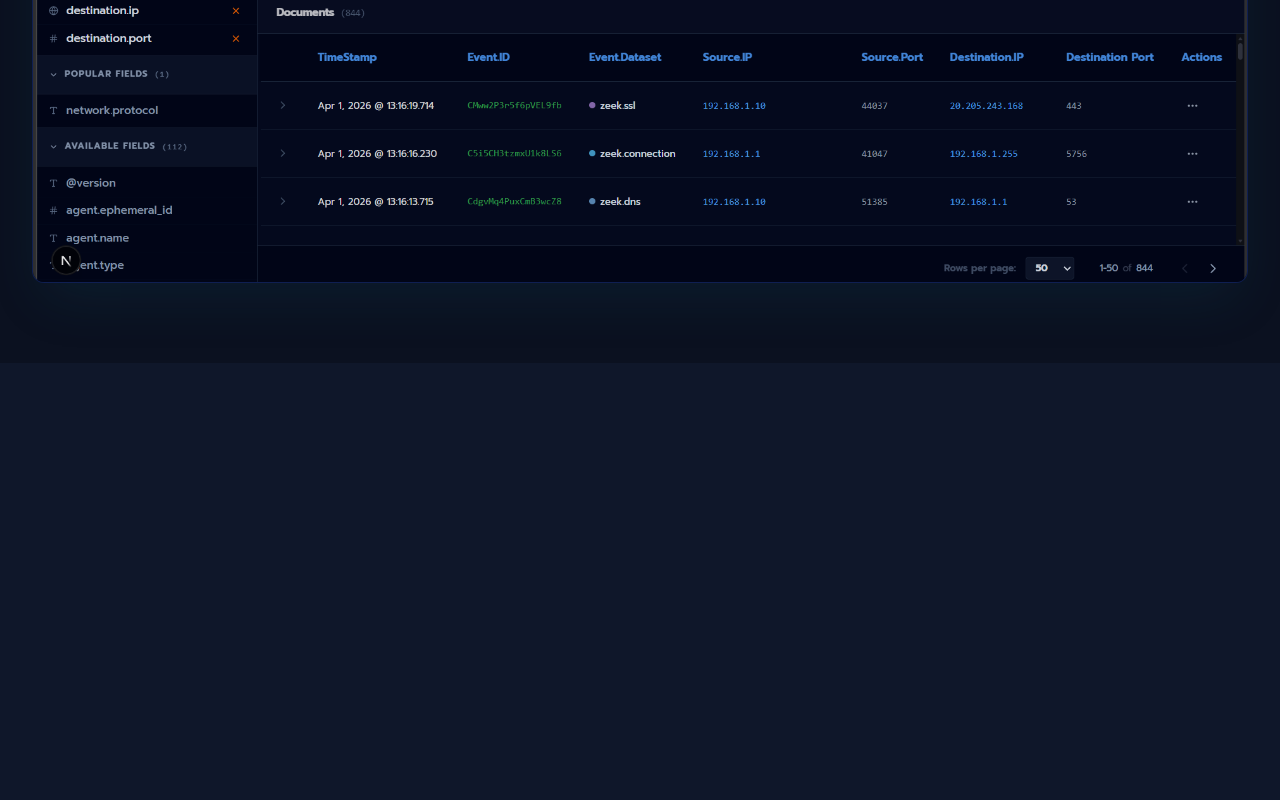
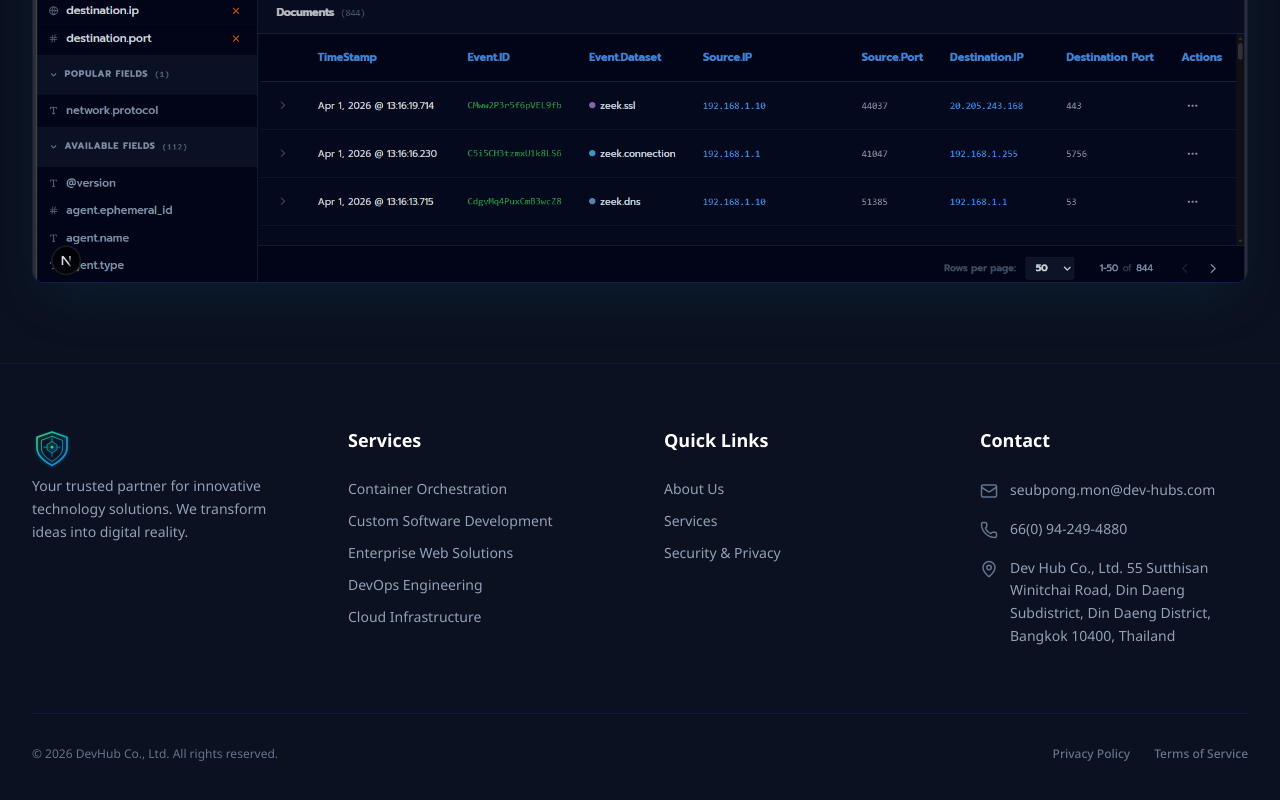
Before and after one commit to wintech-thai/please-protect-portal, a Next.js app: page /product/sensor in a window 1280 px wide. Shown: the part 1218-2018 px from the top of the page. Before the commit the page ends 1581 px from the top, so only its background shows below. Built offline with nearby package versions, Linux system fonts and the light colour scheme.

Commit message:
Add Footer in Other Menu

```diff
--- a/src/app/about/page.tsx
+++ b/src/app/about/page.tsx
@@ -6,6 +6,7 @@ import { Shield, Target, Users, Zap, Code, Globe2 } from "lucide-react";
 import Navbar from "@/src/modules/home/components/nav-bar";
 import ParticlesHero from "@/src/modules/home/components/ParticleBackground";
 import { useLanguage } from "@/src/contexts/LanguageContext";
+import Footer from "@/src/modules/home/components/footer";
 
 export default function AboutPage() {
   const { t } = useLanguage();
@@ -158,6 +159,7 @@ export default function AboutPage() {
 
         </div>
       </main>
+      <Footer />
     </div>
   );
 }
--- a/src/app/document/sensor/page.tsx
+++ b/src/app/document/sensor/page.tsx
@@ -13,6 +13,7 @@ import Link from "next/link";
 import Navbar from "@/src/modules/home/components/nav-bar";
 import ParticlesHero from "@/src/modules/home/components/ParticleBackground";
 import { useLanguage } from "@/src/contexts/LanguageContext";
+import Footer from "@/src/modules/home/components/footer";
 
 export default function DocumentPage() {
   const { t } = useLanguage();
@@ -151,6 +152,7 @@ export default function DocumentPage() {
 
         </div>
       </main>
+      <Footer />
     </div>
   );
 }
--- a/src/app/privacy/page.tsx
+++ b/src/app/privacy/page.tsx
@@ -13,6 +13,7 @@ import {
 import Navbar from "@/src/modules/home/components/nav-bar";
 import ParticlesHero from "@/src/modules/home/components/ParticleBackground";
 import { useLanguage } from "@/src/contexts/LanguageContext";
+import Footer from "@/src/modules/home/components/footer";
 
 export default function SecurityPrivacyPage() {
   const { t } = useLanguage();
@@ -164,12 +165,13 @@ export default function SecurityPrivacyPage() {
           >
             <p className="text-slate-500 text-sm">
               {t("privacy.footerQ")} <br className="hidden sm:block" />
-              {t("privacy.footerContact")} <a href="mailto:security@please-protect.com" className="text-cyan-500 hover:text-cyan-400 underline underline-offset-4 font-medium transition-colors">security@please-protect.com</a>
+              {t("privacy.footerContact")} <a href="mailto:seubpong.mon@dev-hubs.com" className="text-cyan-500 hover:text-cyan-400 underline underline-offset-4 font-medium transition-colors">seubpong.mon@dev-hubs.com</a>
             </p>
           </motion.div>
 
         </div>
       </main>
+      <Footer />
     </div>
   );
 }
--- a/src/app/product/sensor/page.tsx
+++ b/src/app/product/sensor/page.tsx
@@ -8,6 +8,7 @@ import Image from "next/image";
 import Navbar from "@/src/modules/home/components/nav-bar";
 import ParticlesHero from "@/src/modules/home/components/ParticleBackground";
 import { useLanguage } from "@/src/contexts/LanguageContext";
+import Footer from "@/src/modules/home/components/footer";
 
 export default function ProductSensorPage() {
   const { t } = useLanguage();
@@ -139,8 +140,10 @@ export default function ProductSensorPage() {
             </div>
           </motion.div>
 
+
         </div>
       </main>
+      <Footer />
     </div>
   );
 }
--- a/src/modules/home/components/ecosystem-features.tsx
+++ b/src/modules/home/components/ecosystem-features.tsx
@@ -29,7 +29,7 @@ const EcosystemFeatures = () => {
             className="text-3xl md:text-4xl font-bold text-white mb-4"
           >
             {t("ecosystem.overviewTitle").replace("PLEASE-PROTECT", "")}
-            <span className="text-transparent bg-clip-text bg-gradient-to-r from-cyan-400 to-blue-500">PLEASE-PROTECT</span>
+            <span className="text-transparent bg-clip-text bg-gradient-to-r from-cyan-400 to-blue-500"> PLEASE-PROTECT</span>
             {t("ecosystem.overviewTitle").includes("Ecosystem") ? "" : " Ecosystem"}
           </motion.h2>
           <motion.p
```
